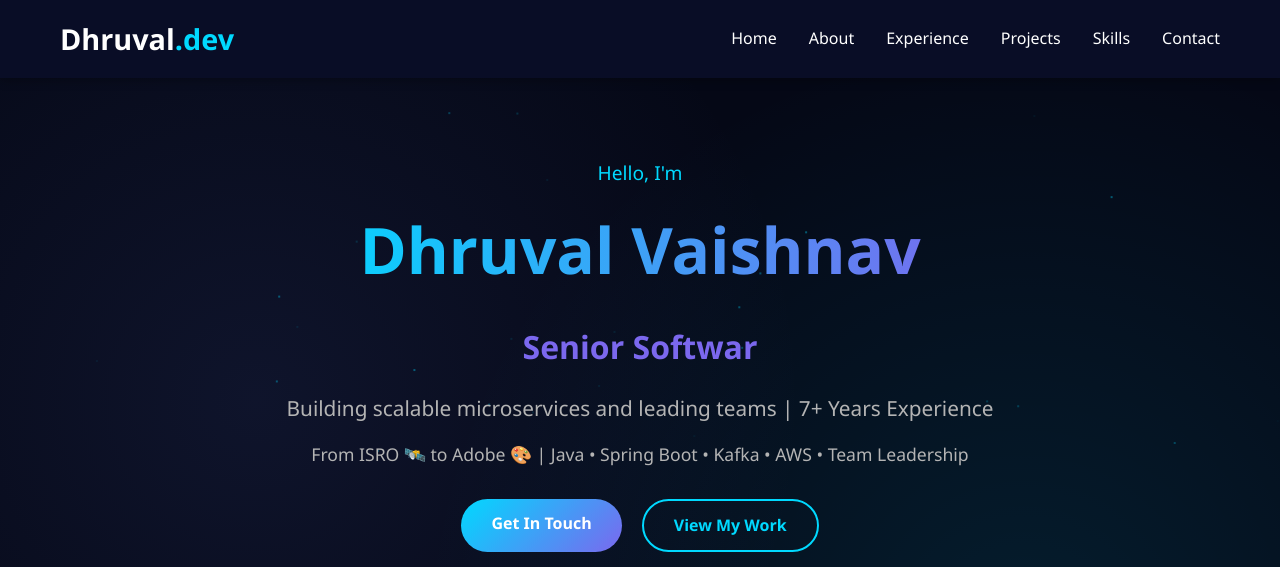
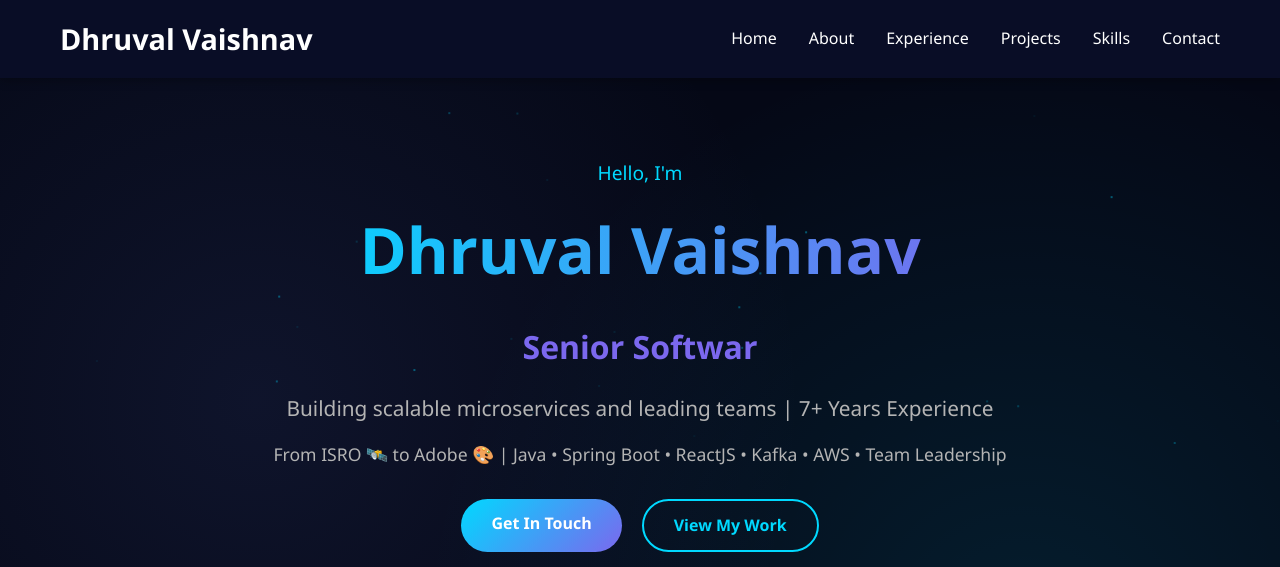
Before and after one commit to dhruvalvaishnav/dhruvalvaishnav, a plain HTML site: page index.html in a window 1280 px wide. Shown: the top 567 px of the page. Drawn offline with Linux system fonts and the light colour scheme.

Commit message:
Update index.html

```diff
--- a/index.html
+++ b/index.html
@@ -3,7 +3,7 @@
 <head>
     <meta charset="UTF-8">
     <meta name="viewport" content="width=device-width, initial-scale=1.0">
-    <meta name="description" content="Dhruval Vaishnav - Senior Software Engineer with 7+ years of experience in Java, Spring Boot, Microservices, and Apache Kafka">
+    <meta name="description" content="Dhruval Vaishnav - Senior Software Engineer with 7+ years of experience in Java, Spring Boot, Microservices, ReactJS and Apache Kafka">
     <meta name="keywords" content="Software Engineer, Java Developer, Spring Boot, Microservices, Apache Kafka, Team Lead">
     <meta name="author" content="Dhruval Vaishnav">
     <title>Dhruval Vaishnav | Senior Software Engineer & Team Lead</title>
@@ -15,7 +15,7 @@
     <nav id="navbar">
         <div class="nav-container">
             <div class="logo">
-                <a href="#home">Dhruval<span>.dev</span></a>
+                <a href="#home">Dhruval Vaishnav</a>
             </div>
             <ul class="nav-menu">
                 <li><a href="#home" class="nav-link">Home</a></li>
@@ -44,7 +44,7 @@
                 </div>
                 <p class="hero-subtitle">Building scalable microservices and leading teams | 7+ Years Experience</p>
                 <p class="hero-description">
-                    From ISRO 🛰️ to Adobe 🎨 | Java • Spring Boot • Kafka • AWS • Team Leadership
+                    From ISRO 🛰️ to Adobe 🎨 | Java • Spring Boot • ReactJS • Kafka • AWS • Team Leadership
                 </p>
                 <div class="hero-buttons">
                     <a href="#contact" class="btn btn-primary">Get In Touch</a>
```
